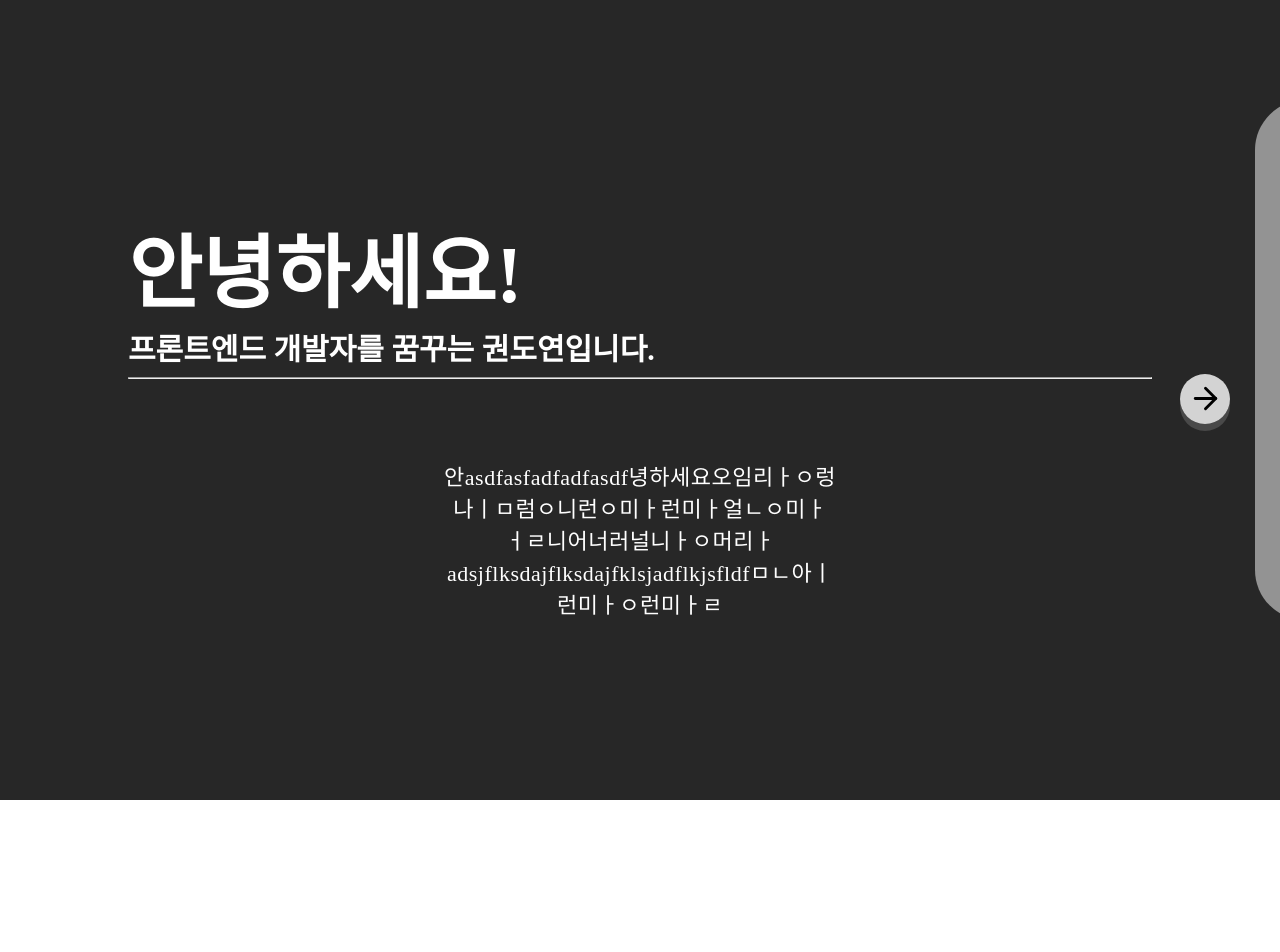
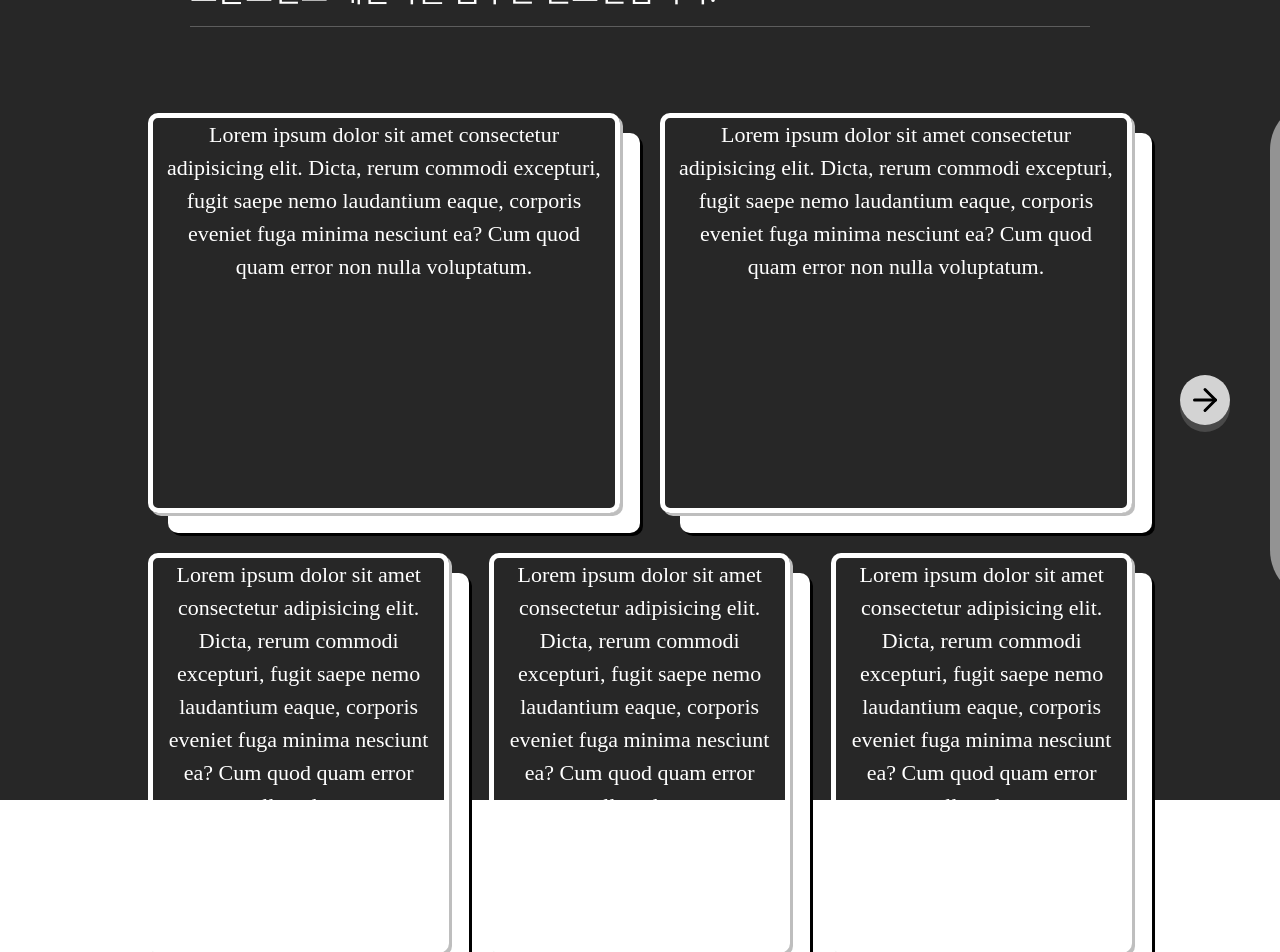
Before and after one commit to DOYEON-YOU/PROJECT, a React (Create React App) app in the folder PersonalProject/portfolio/: page /introduction in a window 1280 px wide. Shown: the top 952 px of the page. Before the commit the page ends 800 px from the top, so only its background shows below. Built offline with nearby package versions, Linux system fonts and the light colour scheme; a web font is replaced by a local one.

Commit message:
make up portfolio project

```diff
--- a/PersonalProject/portfolio/package.json
+++ b/PersonalProject/portfolio/package.json
@@ -7,6 +7,7 @@
     "@testing-library/react": "^13.2.0",
     "@testing-library/user-event": "^13.5.0",
     "aos": "^2.3.4",
+    "bootstrap": "^5.1.3",
     "compass": "^0.1.1",
     "framer-motion": "^6.3.3",
     "react": "^18.1.0",
--- a/PersonalProject/portfolio/src/App.js
+++ b/PersonalProject/portfolio/src/App.js
@@ -9,6 +9,7 @@ import Stack from './Page/Stack';
 import Project from './Page/Project';
 import Info from './Page/Info';
 import Loading from './Components/Loading';
+import NotFound from './Components/NotFound';
 import { useEffect } from 'react';
 import { useState } from 'react';
 
@@ -90,6 +91,7 @@ function App() {
               />
             }
           />
+          <Route path='/*' element={<NotFound/>}/>
         </Routes>
       </AnimatePresence>
 
--- a/PersonalProject/portfolio/src/App.scss
+++ b/PersonalProject/portfolio/src/App.scss
@@ -66,6 +66,7 @@
 
   // first page welcome letter
   .welcome {
+    line-height: 260px;
     transition: all 0.4s;
     -webkit-text-stroke: 4px #ffffff;
     font-size: 15rem;
@@ -101,11 +102,11 @@
 }
 
 .introduction {
+  width: 80vw;
   height: 100vh;
   color: white;
-  width: 80vw;
   .sayHello {
-    width: 80vw;
+    width: 60vw;
     font-family: 'LeferiBaseBold';
     text-align: left;
     margin: 50px;
@@ -116,12 +117,31 @@
       margin: 0;
     }
   }
-  p {
-    letter-spacing: 0.5px;
+  .pBoxs {
+    .pBox {
+      border: 5px solid rgb(255, 255, 255);
+      box-shadow: 3px 3px 0px rgb(190, 190, 190),
+        20px 20px 0px rgb(255, 255, 255), 23px 23px 0px rgb(0, 0, 0);
+      margin: 20px;
+      position: relative;
+      width: 500px;
+      height: 500px;
+      border-radius: 10px;
+      color: white;
       display: inline-block;
+      height: 400px;
       width: 400px;
       font-family: 'LeferiRegular';
       font-size: 22px;
+      transition: all 0.5s;
+      &:hover {
+        cursor: pointer;
+        background-color: white;
+        color: black;
+        box-shadow: none;
+        transition: all 0.5s;
+      }
+    }
   }
   img {
     width: 500px;
@@ -210,7 +230,7 @@
   background-color: rgba($color: #ffffff, $alpha: 0.5);
   position: fixed;
   top: 100px;
-  right: -195px;
+  right: -190px;
   width: 200px;
   height: 500px;
   padding: 10px;
@@ -219,12 +239,13 @@
   transition: all 0.5s;
   color: black;
   font-family: 'LeferiRegular';
-  font-size: 23px;
+  font-size: 20px;
+  font-weight: bolder;
   &:hover {
     transition: all 1s;
     transform: translateX(-195px);
     box-shadow: 0px 10px 0px rgb(83, 83, 83);
-    background-color: rgba($color: #ffffff, $alpha: 1.0);
+    background-color: rgba($color: #ffffff, $alpha: 1);
   }
   .menu {
     padding: 5px;
@@ -240,8 +261,7 @@
       margin-top: 50px;
     }
   }
-  .progress {
-    position: static;
+
   .circle {
     width: 140px;
     height: 140px;
@@ -249,7 +269,6 @@
     margin-top: 20px;
     border-radius: 140px;
     border: 5px solid black;
-    }
   }
 }
 
@@ -269,3 +288,57 @@
     }
   }
 }
+.notFoundPage {
+  background-color: #101010;
+  width: 100vw;
+  height: 100vh;
+  display: flex;
+  align-items: center;
+  justify-content: center;
+  color: white;
+  .errorMessage {
+    margin: 0 auto;
+  }
+  .enError {
+    font-family: 'LeferiBold';
+    color: transparent;
+    -webkit-text-stroke: 3px #ffffff;
+    font-weight: bold;
+    font-size: 150px;
+    text-shadow: 15px 15px 0px black, 17px 17px 0px white;
+    margin-bottom: 50px;
+  }
+  .koErrorWrap {
+    margin-top: 50px;
+  }
+  .koError {
+
+    font-size: 50px;
+    font-family: 'LeferiRegular';
+    text-shadow: 2px 2px 0px gray;
+  }
+  .returnPage {
+    margin-top: 100px;
+    background: black;
+    color: white;
+    border: 5px solid white;
+    width: 400px;
+    height: 80px;
+    font-family: 'LeferiBold';
+    font-size: 30px;
+    border-radius: 3px;
+    box-shadow: 5px 5px 0px white;
+    transition: all 0.3s;
+    &:hover{
+      background-color: #101010;
+      transition: all 0.3s;
+    }
+    &:active{
+      background-color: black;
+      position: relative;
+      top: 5px;
+      left: 5px;
+      box-shadow: none;
+    }
+  }
+}
--- a/PersonalProject/portfolio/src/Components/Arrow.js
+++ b/PersonalProject/portfolio/src/Components/Arrow.js
@@ -26,7 +26,7 @@ const Arrow = props => {
               className='arrow'
               whileHover={{ scale: 1.05, opacity: 1 }}
               whileTap={{ scale: 0.97 }}>
-              <FiArrowRight size={35}/>
+              <FiArrowRight size={50}/>
             </motion.div>
           </a>
         </div>
--- /dev/null
+++ b/PersonalProject/portfolio/src/Components/NotFound.js
@@ -0,0 +1,41 @@
+import React, { useEffect } from 'react';
+import AOS from 'aos';
+import 'aos/dist/aos.css';
+
+const NotFound = props => {
+  useEffect(() => {
+    AOS.init();
+  });
+
+  return (
+    <>
+      <div className='notFoundPage'>
+        <div className='errorMessage'>
+          <div
+            className='enError'
+            data-aos='flip-up'
+            data-aos-delay='500'
+            data-aos-duration='1000'>
+            404 : Not Found
+          </div>
+          <hr />
+          <div
+            data-aos='flip-down'
+            data-aos-delay='1000'
+            data-aos-duration='1000'
+            className='koErrorWrap'>
+            <div className='koError'>페이지를 찾을 수 없습니다.</div>
+            <div className='koError'>
+              아래의 버튼을 눌러 유효한 페이지로 돌아가세요.
+            </div>
+          </div>
+          <a href='/'>
+            <button data-aos='fade-up' data-aos-delay='1500' data-aos-duration='2000' className='returnPage'>Return To Portfolio</button>
+          </a>
+        </div>
+      </div>
+    </>
+  );
+};
+
+export default NotFound;
--- a/PersonalProject/portfolio/src/Components/Sidebar.js
+++ b/PersonalProject/portfolio/src/Components/Sidebar.js
@@ -10,10 +10,7 @@ const Sidebar = props => {
         <div className='menu'>Stack</div>
         <div className='menu'>Project</div>
         <div className='menu'>My Information</div>
-        <div className='progress'>
-          <div className='circle'></div>
-          <div className='progressLetter'>Progress</div>
-        </div>
+        <hr />
       </div>
     </>
   );
--- a/PersonalProject/portfolio/src/Page/Info.js
+++ b/PersonalProject/portfolio/src/Page/Info.js
@@ -19,7 +19,7 @@ const Info = props => {
             className='reset'
             whileHover={{ scale: 1.05, opacity: 1 }}
             whileTap={{ scale: 0.97 }}>
-            <FiRotateCcw size={30} />
+            <FiRotateCcw size={50} />
           </motion.div>
         </a>
       </div>
--- a/PersonalProject/portfolio/src/Page/Introduction.js
+++ b/PersonalProject/portfolio/src/Page/Introduction.js
@@ -2,6 +2,7 @@ import React, { useEffect } from 'react';
 import Arrow from '../Components/Arrow';
 import Sidebar from '../Components/Sidebar';
 import { motion, useTransform, useViewportScroll } from 'framer-motion';
+import { Container, Col, Row } from 'react-bootstrap';
 import AOS from 'aos';
 import 'aos/dist/aos.css';
 
@@ -24,20 +25,71 @@ const Introduction = props => {
         opacity: { duration: 0.2 },
       }}>
       <div className='page introduction'>
-        <div className='sayHello'>
-          <h1 style={{ fontSize: '80px' }}>안녕하세요!</h1>
-          <h4 style={{ fontSize: '30px' }}>
-            프론트엔드 개발자를 꿈꾸는 <span className='mark'>권도연</span>
-            입니다.
-          </h4>
-          <hr />
-        </div>
-        <div data-aos='flip-left' date-aos-duration='1000'>
-          <p>
-            안asdfasfadfadfasdf녕하세요오임리ㅏㅇ렁나ㅣㅁ럼ㅇ니런ㅇ미ㅏ런미ㅏ얼ㄴㅇ미ㅏ
-            ㅓㄹ니어너러널니ㅏㅇ머리ㅏadsjflksdajflksdajfklsjadflkjsfldfㅁㄴ아ㅣ런미ㅏㅇ런미ㅏㄹ
-          </p>
-        </div>
+        <Container className='pBoxs'>
+          <Row>
+            <Col className='sayHello'>
+              <h1 style={{ fontSize: '80px' }}>안녕하세요!</h1>
+              <h4 style={{ fontSize: '30px' }}>
+                프론트엔드 개발자를 꿈꾸는 권도연입니다.
+              </h4>
+              <hr />
+            </Col>
+          </Row>
+          <Row>
+            <Col
+              className='pBox'
+              data-aos='flip-left'
+              data-aos-delay='300'
+              data-aos-duration='3000'>
+              Lorem ipsum dolor sit amet consectetur adipisicing elit. Dicta,
+              rerum commodi excepturi, fugit saepe nemo laudantium eaque,
+              corporis eveniet fuga minima nesciunt ea? Cum quod quam error non
+              nulla voluptatum.
+            </Col>
+            <Col
+              className='pBox'
+              data-aos='flip-left'
+              data-aos-delay='900'
+              data-aos-duration='3000'>
+              Lorem ipsum dolor sit amet consectetur adipisicing elit. Dicta,
+              rerum commodi excepturi, fugit saepe nemo laudantium eaque,
+              corporis eveniet fuga minima nesciunt ea? Cum quod quam error non
+              nulla voluptatum.
+            </Col>
+          </Row>
+          <Row>
+            <Col
+              className='pBox'
+              data-aos='flip-left'
+              data-aos-delay='1500'
+              data-aos-duration='3000'>
+              Lorem ipsum dolor sit amet consectetur adipisicing elit. Dicta,
+              rerum commodi excepturi, fugit saepe nemo laudantium eaque,
+              corporis eveniet fuga minima nesciunt ea? Cum quod quam error non
+              nulla voluptatum.
+            </Col>
+            <Col
+              className='pBox'
+              data-aos='flip-left'
+              data-aos-delay='2100'
+              data-aos-duration='3000'>
+              Lorem ipsum dolor sit amet consectetur adipisicing elit. Dicta,
+              rerum commodi excepturi, fugit saepe nemo laudantium eaque,
+              corporis eveniet fuga minima nesciunt ea? Cum quod quam error non
+              nulla voluptatum.
+            </Col>
+            <Col
+              className='pBox'
+              data-aos='flip-left'
+              data-aos-delay='2700'
+              data-aos-duration='3000'>
+              Lorem ipsum dolor sit amet consectetur adipisicing elit. Dicta,
+              rerum commodi excepturi, fugit saepe nemo laudantium eaque,
+              corporis eveniet fuga minima nesciunt ea? Cum quod quam error non
+              nulla voluptatum.
+            </Col>
+          </Row>
+        </Container>
         <Arrow next='stack' />
         <Sidebar />
       </div>
--- a/PersonalProject/portfolio/src/Page/Main.js
+++ b/PersonalProject/portfolio/src/Page/Main.js
@@ -33,14 +33,15 @@ const Main = props => {
           <div
             data-aos='flip-up'
             data-aos-easing='ease-in-out'
-            data-aos-duration='1000'>
+            data-aos-duration='500'
+            data-aos-delay='500'>
             MY PORTFOLIO
           </div>
         </div>
         <div
           className='oneLineIntroduction'
           data-aos='fade-up'
-          data-aos-duration='3000'>
+          data-aos-duration='3000' data-aos-delay='1000'>
           Front-End Junior Developer Portfolio <br />
           <span id='myName'>Kwon Doyeon</span>
         </div>
--- a/PersonalProject/portfolio/src/index.js
+++ b/PersonalProject/portfolio/src/index.js
@@ -4,6 +4,7 @@ import './index.css';
 import App from './App';
 import reportWebVitals from './reportWebVitals';
 import { BrowserRouter } from 'react-router-dom';
+import 'bootstrap/dist/css/bootstrap.min.css';
 
 const root = ReactDOM.createRoot(document.getElementById('root'));
 root.render(
```
Also changed, not shown: 1 other file (tests, documents, lock files or other folders). Lines whose indentation alone changed are shown as unchanged.
